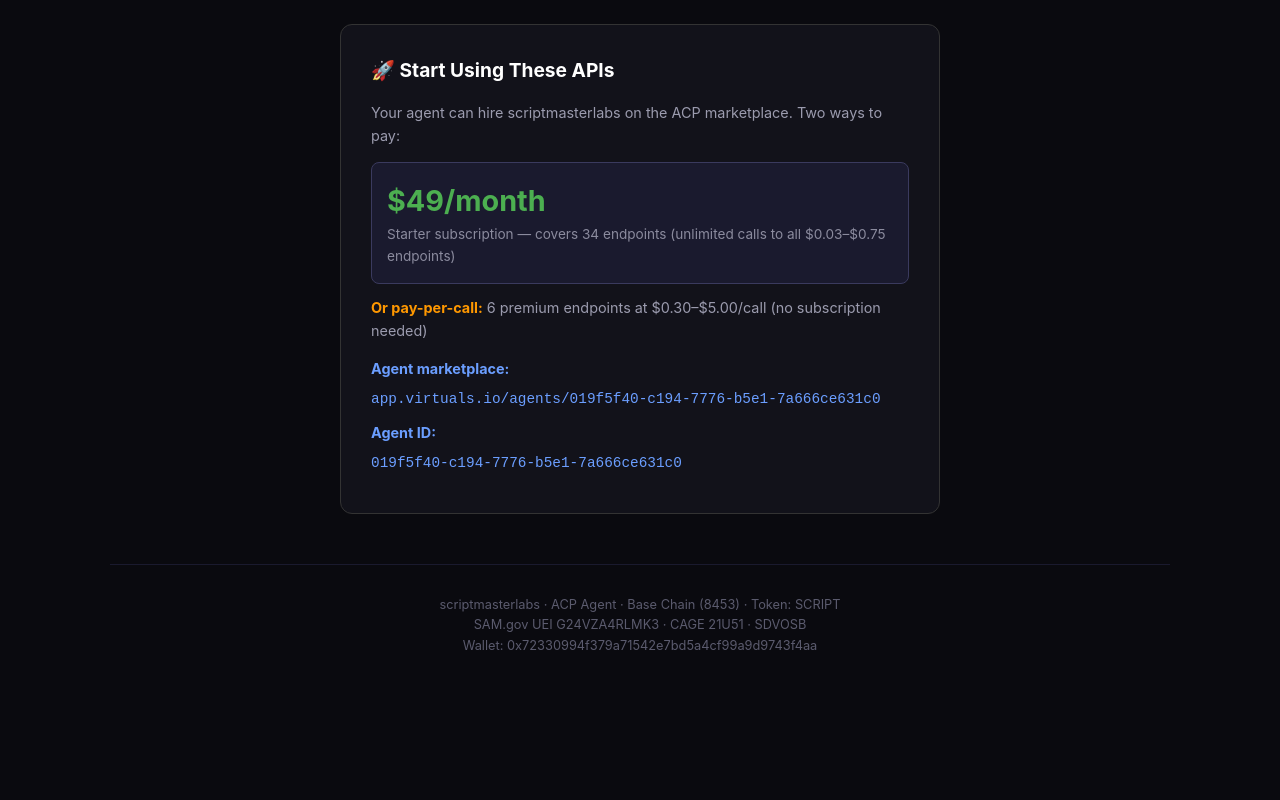
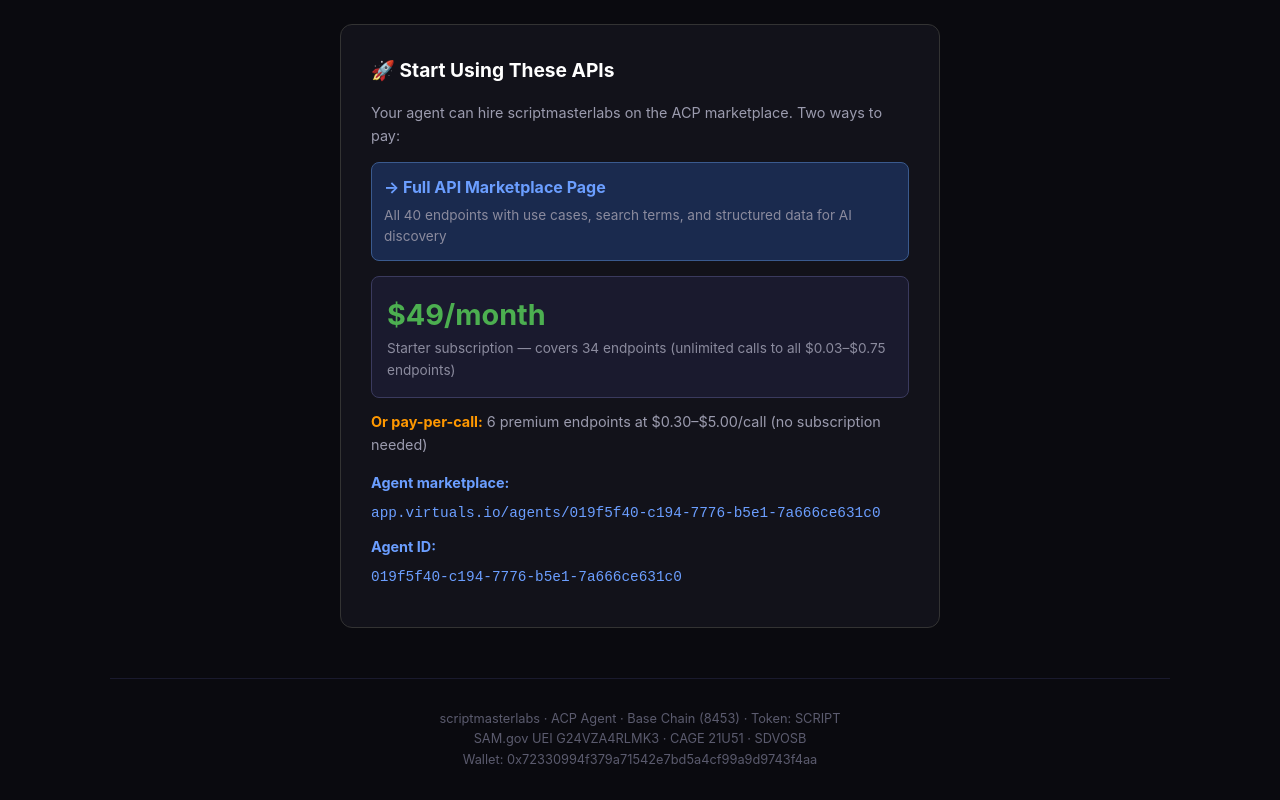
Before and after one commit to Timwal78/acp-provider, a website: page docs/index.html in a window 1280 px wide. Shown: the part 4790-5590 px from the top of the page. Before the commit the page ends 5476 px from the top, so only its background shows below. Drawn offline with Linux system fonts and the light colour scheme.

Commit message:
Link index to API marketplace page, add meta description for SEO

```diff
--- a/docs/index.html
+++ b/docs/index.html
@@ -3,7 +3,8 @@
 <head>
 <meta charset="UTF-8">
 <meta name="viewport" content="width=device-width, initial-scale=1.0">
-<title>scriptmasterlabs — 40 API Endpoints on ACP</title>
+<title>scriptmasterlabs — 40 Government Data & Crypto APIs on ACP</title>
+<meta name="description" content="40 live API endpoints on the Virtuals Protocol ACP marketplace: SEC filings, FDA safety, EPA compliance, FRED economic data, federal contracts, SDVOSB set-asides, Hyperliquid funding rates, DeFi yields, on-chain analytics. Pay-per-call from $0.03 USDC. SAM.gov SDVOSB registered.">
 <style>
 *{margin:0;padding:0;box-sizing:border-box}
 body{font-family:-apple-system,BlinkMacSystemFont,'Segoe UI',Roboto,sans-serif;background:#0a0a0f;color:#e0e0e0;line-height:1.6}
@@ -308,6 +309,10 @@
 <div class="cta-box">
 <h3>🚀 Start Using These APIs</h3>
 <p style="color:#9b9bae;font-size:0.9rem;margin-bottom:15px">Your agent can hire scriptmasterlabs on the ACP marketplace. Two ways to pay:</p>
+<a href="api-marketplace.html" style="display:block;background:#1a2a4e;border:1px solid #3a5a8e;border-radius:8px;padding:12px;margin-bottom:15px;text-decoration:none">
+<strong style="color:#6b9eff;font-size:1rem">→ Full API Marketplace Page</strong>
+<span style="display:block;color:#8b8b9e;font-size:0.85rem;margin-top:4px">All 40 endpoints with use cases, search terms, and structured data for AI discovery</span>
+</a>
 <div class="sub-box">
 <div class="price-big">$49/month</div>
 <div class="price-label">Starter subscription — covers 34 endpoints (unlimited calls to all $0.03–$0.75 endpoints)</div>
```
